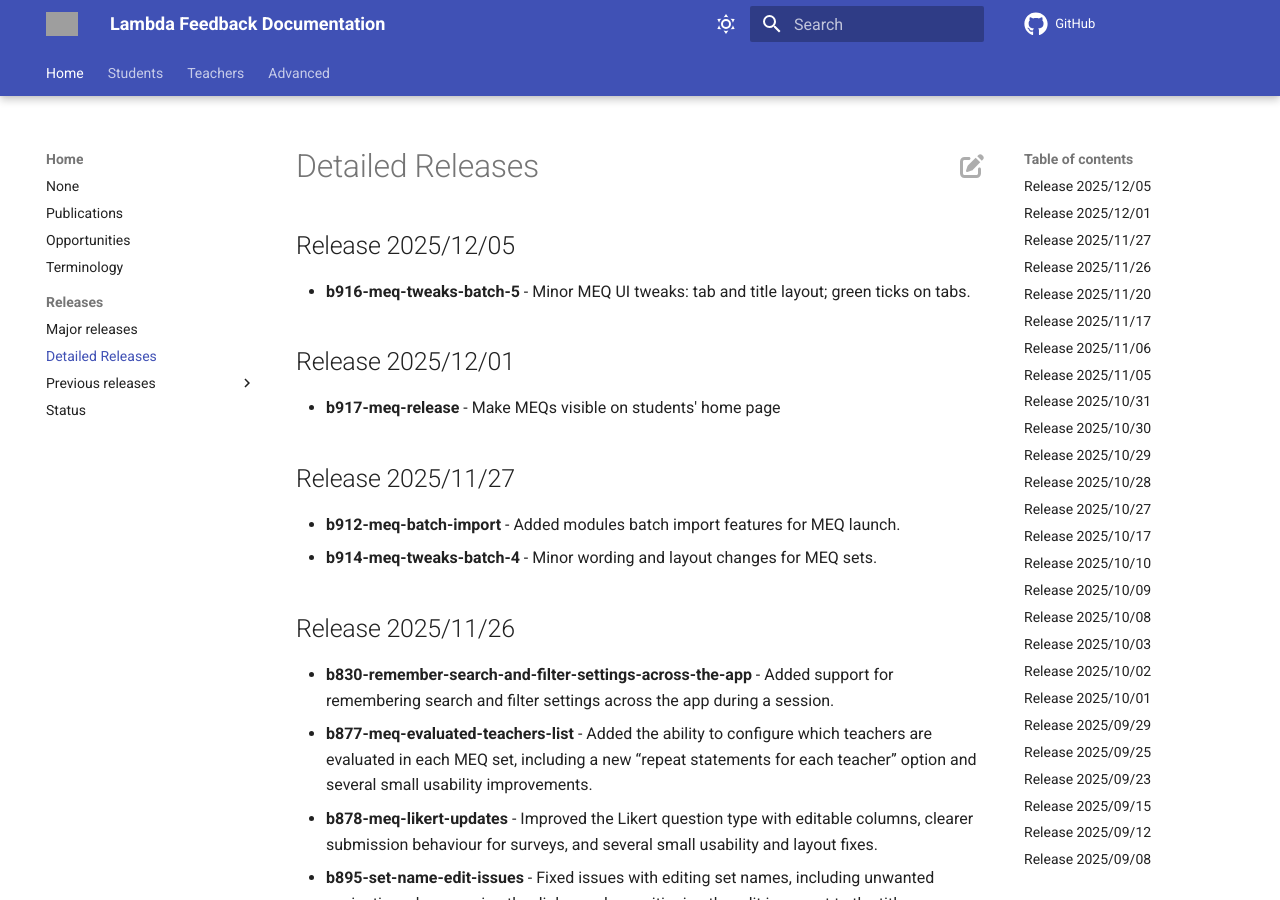
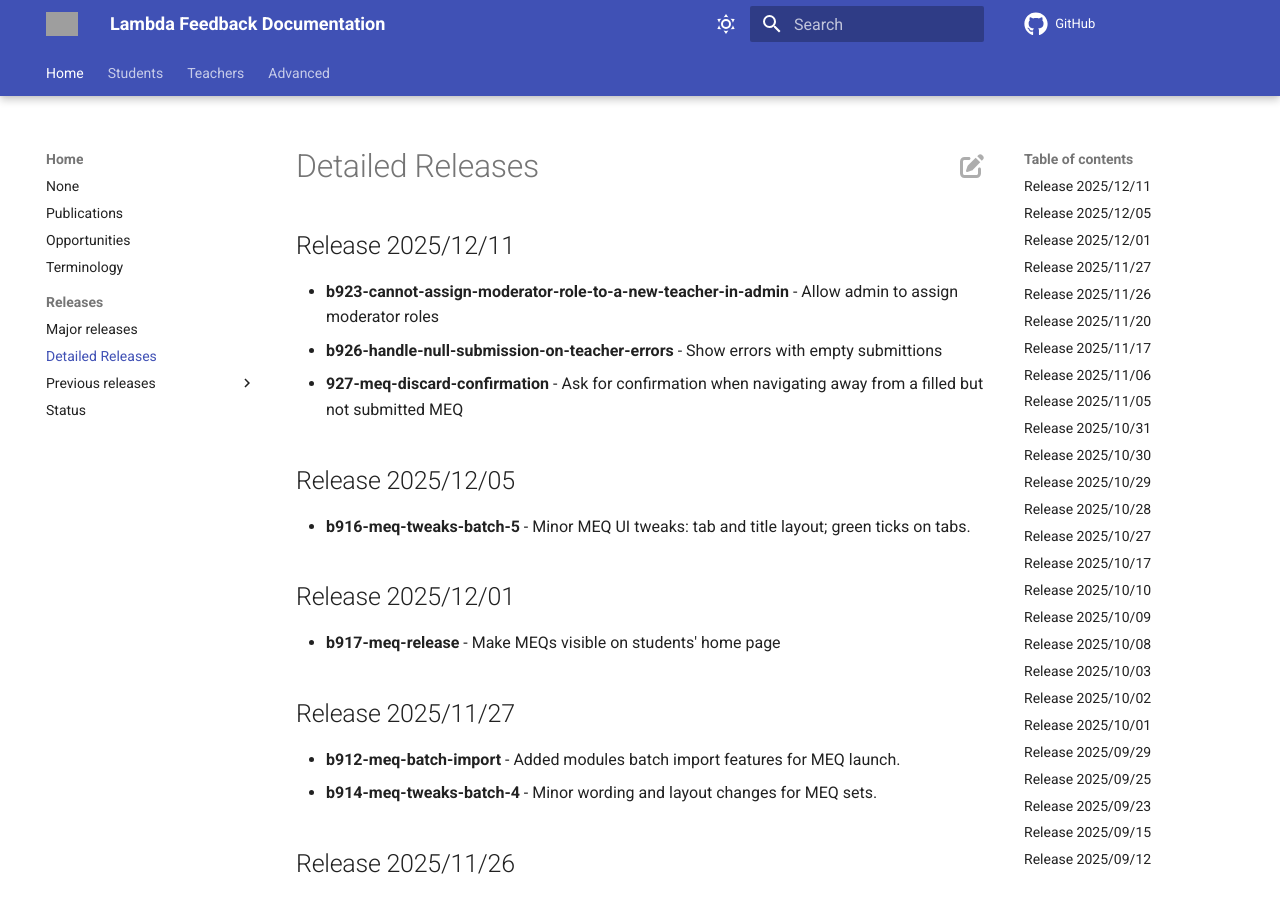
Before and after one commit to lambda-feedback/user-documentation, an MkDocs documentation site: the page built from docs/releases/detailed_releases.md, in a window 1280 px wide and 900 px high. Built offline with MkDocs 1.6.1 and Material for MkDocs 9.7.7, drawn with Linux system fonts in a browser that asks for light colours; comment, search, counter and statistics services are not loaded; grey boxes are pictures that could not be loaded.

Commit message:
Add release notes for 2025/12/11

```diff
--- a/docs/releases/detailed_releases.md
+++ b/docs/releases/detailed_releases.md
@@ -1,3 +1,9 @@
+## Release 2025/12/11
+
+- **b923-cannot-assign-moderator-role-to-a-new-teacher-in-admin** - Allow admin to assign moderator roles
+- **b926-handle-null-submission-on-teacher-errors** - Show errors with empty submittions
+- **927-meq-discard-confirmation** - Ask for confirmation when navigating away from a filled but not submitted MEQ
+
 ## Release 2025/12/05
 
 - **b916-meq-tweaks-batch-5** - Minor MEQ UI tweaks: tab and title layout; green ticks on tabs.
```
